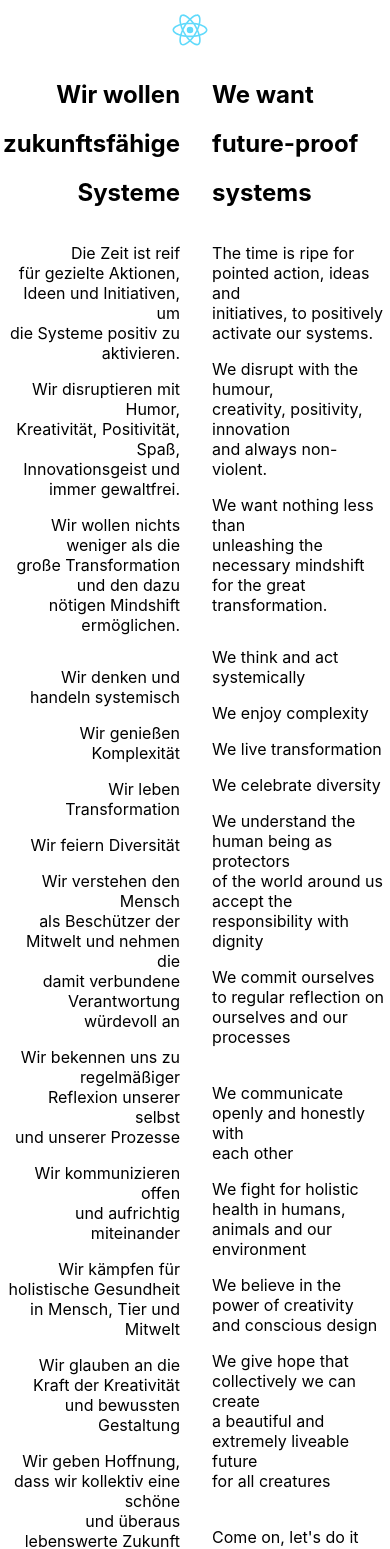
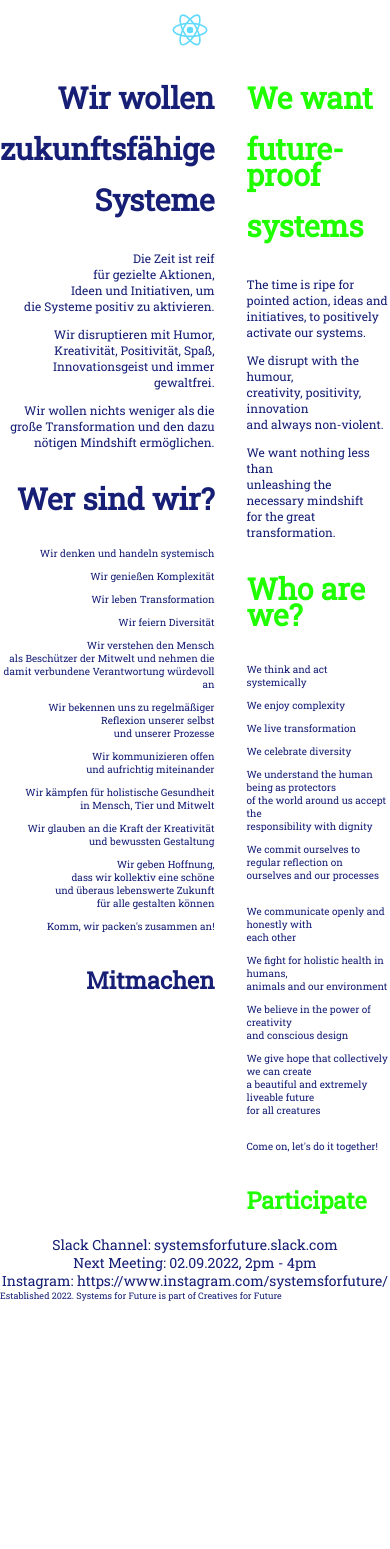
Before and after one commit to SaintALY/Systems-For-Future, a React (Create React App) app: page / in a window 390 px wide. Shown: the top 1549 px of the page. After the commit the page ends 1302 px from the top, so only its background shows below. Built offline with nearby package versions, Linux system fonts and the light colour scheme.

Commit message:
gave it some rough css styling and tested mobile responsivnes

```diff
--- a/public/index.html
+++ b/public/index.html
@@ -9,6 +9,8 @@
       name="description"
       content="Web site created using create-react-app"
     />
+    <link rel="stylesheet"
+          href="https://fonts.googleapis.com/css2?family=Roboto+Slab">
     <link rel="apple-touch-icon" href="%PUBLIC_URL%/logo192.png" />
     <!--
       manifest.json provides metadata used when your web app is installed on a
@@ -24,7 +26,7 @@
       work correctly both with client-side routing and a non-root public URL.
       Learn how to configure a non-root public URL by running `npm run build`.
     -->
-    <title>React App</title>
+    <title>Systems for Future</title>
   </head>
   <body>
     <noscript>You need to enable JavaScript to run this app.</noscript>
--- a/src/components/Content.css
+++ b/src/components/Content.css
@@ -17,63 +17,34 @@
     padding-left: 1em;
 }
 
-/* .content {
-    width: 80%;
-}
-
-.hero {
-    display: flex;
-    justify-content: center;
-}
-
 .hero--ger {
-    display: flex;
-    flex-direction: column;
-    text-align: right;
+    font-style: normal;
+    font-weight: 800;
+    font-size: 20px;
+    line-height: 26px;
+    color: #161F75;
 }
 
 .hero--eng {
-    display: flex;
-    flex-direction: column;
-    text-align: left;
+    font-style: normal;
+    font-weight: 800;
+    font-size: 20px;
+    line-height: 26px;
+    color: #1FFF00;
 }
 
-
 .context {
-    display: flex;
-    justify-content: center;
-    align-items: center;
-    margin-top: 20px;
+    font-style: normal;
+    font-weight: 500;
+    font-size: 12px;
+    line-height: 16px;
+    color: #161F75;
 }
 
-.context--ger {
-    display: flex;
-    flex-direction: column;
-    text-align: right;
-    width: 50%;
-    padding: 10px;
+.commandments {
+    font-style: normal;
+    font-weight: 500;
+    font-size: 10px;
+    line-height: 13px;
+    color: #161F75;
 }
-
-.context--eng {
-    display: flex;
-    flex-direction: column;
-    text-align: left;
-    width: 50%;
-    padding: 10px;
-}
-
-
-.commandments {
-    display: flex;
-    justify-content: center;
-    align-items: center;
-    margin-top: 20px;
-}
-
-.commandments--ger {
-    display: flex;
-    flex-direction: column;
-    text-align: right;
-    width: 50%;
-    padding: 10px;
-} */
--- a/src/components/Content.js
+++ b/src/components/Content.js
@@ -17,6 +17,10 @@ function Content () {
                     <p>Wir wollen nichts weniger als die<br /> große Transformation und den dazu<br /> nötigen Mindshift ermöglichen.</p>
                 </section>
 
+                <section className="hero--ger">
+                    <h2>Wer sind wir?</h2>
+                </section>
+
                 <section className="commandments">
                     <p>Wir denken und handeln systemisch</p>
                     <p>Wir genießen Komplexität</p>
@@ -31,7 +35,7 @@ function Content () {
                     <p>Komm, wir packen's zusammen an!</p>
                 </section>
 
-                <section className="call-action">
+                <section className="hero--ger">
                     <h3>Mitmachen</h3>
                 </section>
             </div>
@@ -48,6 +52,10 @@ function Content () {
                     <p>We want nothing less than<br /> unleashing the necessary mindshift<br /> for the great transformation.</p>
                 </section>
 
+                <section className="hero--eng">
+                    <h2>Who are we?</h2>
+                </section>
+
                 <section className="commandments">
                     <p>We think and act systemically</p>
                     <p>We enjoy complexity</p>
@@ -62,7 +70,7 @@ function Content () {
                     <p>Come on, let's do it together!</p>
                 </section>
 
-                <section className="call-action">
+                <section className="hero--eng">
                     <h3>Participate</h3>
                 </section>
             </div>
--- /dev/null
+++ b/src/components/Footer.css
@@ -0,0 +1,18 @@
+.footer-top {
+    font-style: normal;
+    font-weight: 500;
+    font-size: 14px;
+    line-height: 18px;
+    color: #161F75;
+}
+
+.footer-bottom {
+    font-style: normal;
+    font-weight: 500;
+    font-size: 9px;
+    line-height: 12px;
+    display: flex;
+    align-items: center;
+    text-align: center;
+    color: #161F75;
+}
--- a/src/components/Footer.js
+++ b/src/components/Footer.js
@@ -1,15 +1,16 @@
 import React from "react";
+import './Footer.css';
 
 function Footer() {
   return (
     <footer>
-      <div>
-        Join us on slack: systemsforfuture.slack.com
-        Next Meeting: 02. September 2022, 2pm – 4 pm
-        Instagram
+      <div className="footer-top">
+        <section>Slack Channel: systemsforfuture.slack.com</section>
+        <section>Next Meeting: 02.09.2022, 2pm - 4pm</section>
+        <section>Instagram: https://www.instagram.com/systemsforfuture/</section>
       </div>
-      <div>
-        Systems for Future is part of Creatives for Future. Established 2022.
+      <div className="footer-bottom">
+        Established 2022. Systems for Future is part of Creatives for Future
       </div>
     </footer>
   );
--- a/src/index.css
+++ b/src/index.css
@@ -1,6 +1,6 @@
 body {
   margin: 0;
-  font-family: -apple-system, BlinkMacSystemFont, 'Segoe UI', 'Roboto', 'Oxygen',
+  font-family: 'Roboto Slab', -apple-system, BlinkMacSystemFont, 'Segoe UI', 'Roboto', 'Oxygen',
     'Ubuntu', 'Cantarell', 'Fira Sans', 'Droid Sans', 'Helvetica Neue',
     sans-serif;
   -webkit-font-smoothing: antialiased;
```
